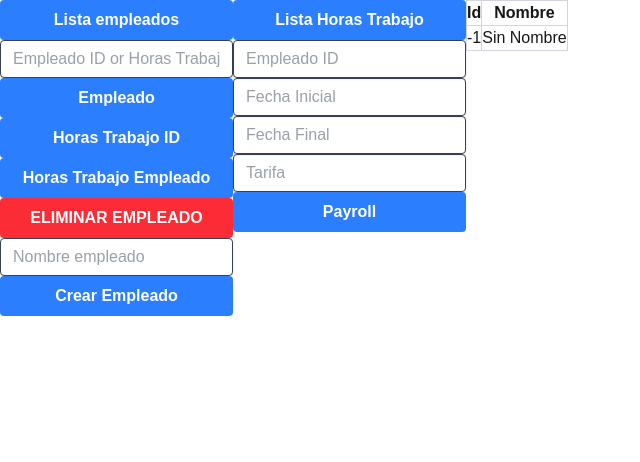
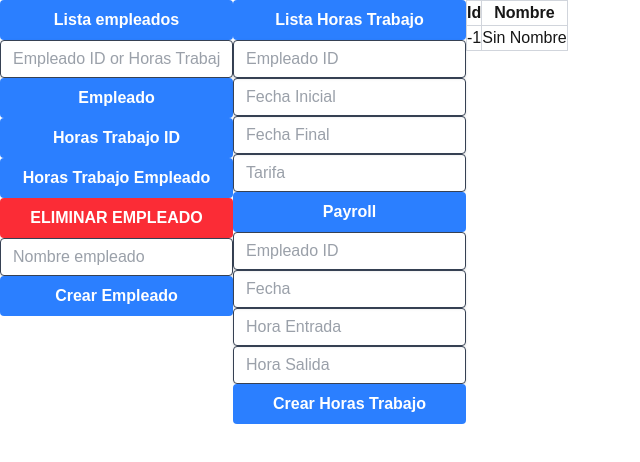
Before and after one commit to robermiranda/segula-web, a Next.js app: page / in a window 1280 px wide. Shown: the top 462 px of the page, without its empty margins (0-640 px from the left). Built offline with nearby package versions, Linux system fonts and the light colour scheme.

Commit message:
se realizan cambios para adaptarse a la nueva respuesta del post payroll

```diff
--- a/src/app/horas-trabajo/[[...slug]]/route.ts
+++ b/src/app/horas-trabajo/[[...slug]]/route.ts
@@ -47,7 +47,7 @@ export async function POST (request: Request,) {
     });
 
     if (! response.ok) {
-        console.log("POST ERROR STATUS", response.status)
+        console.log("POST ERROR STATUS", response)
         return Response.json({
             id: -1,
         });
--- /dev/null
+++ b/src/app/horas-trabajo/post-horas-trabajo.tsx
@@ -0,0 +1,75 @@
+import { useState, ChangeEvent } from "react";
+import type { ThorasTrabajo } from "@/app/main";
+
+export default function PostHorasTrabajo ({
+    setHoraTrabajo,
+    setComponente }: {
+        setHoraTrabajo: (x: ThorasTrabajo) => void,
+        setComponente: (x: string) => void
+    }) {
+
+    const [empleadoId, setEmpleadoId] = useState<number>(-1);
+    const [fecha, setFecha] = useState<string>('');
+    const [horaEntrada, setHoraEntrada] = useState<string>('');
+    const [horaSalida, setHoraSalida] = useState<string>('');
+
+    async function postHorasTrabajo () {
+
+        const body = {
+            empleadoId,
+            fecha,
+            horaEntrada,
+            horaSalida,
+        }
+
+        const response = await fetch('/horas-trabajo', {
+            method: 'POST',
+            body: JSON.stringify(body),
+        });
+
+        const data = await response.json();
+        setHoraTrabajo(data);
+        setComponente('POST_HORAS_TRABAJO');
+    }
+
+    function handleInputChange (event: ChangeEvent<HTMLInputElement>) {
+        const value: string = event.target.value;
+        switch (event.target.name) {
+            case 'empleadoId': setEmpleadoId(parseInt(value)); break;
+            case 'fecha': setFecha(value); break;
+            case 'horaEntrada': setHoraEntrada(value); break;
+            case 'horaSalida': setHoraSalida(value); break;
+        }
+    }
+
+    return (
+        <>
+            <input
+                className="shadow appearance-none border rounded w-full py-2 px-3 text-gray-700 leading-tight focus:outline-none focus:shadow-outline"
+                placeholder="Empleado ID"
+                name="empleadoId"
+                onChange={handleInputChange}/>
+            <input
+                className="shadow appearance-none border rounded w-full py-2 px-3 text-gray-700 leading-tight focus:outline-none focus:shadow-outline"
+                placeholder="Fecha"
+                name="fecha"
+                onChange={handleInputChange}/>
+            <input
+                className="shadow appearance-none border rounded w-full py-2 px-3 text-gray-700 leading-tight focus:outline-none focus:shadow-outline"
+                placeholder="Hora Entrada"
+                name="horaEntrada"
+                onChange={handleInputChange}/>
+            <input
+                className="shadow appearance-none border rounded w-full py-2 px-3 text-gray-700 leading-tight focus:outline-none focus:shadow-outline"
+                placeholder="Hora Salida"
+                name="horaSalida"
+                onChange={handleInputChange}/>
+            <button type="button"
+                onClick={postHorasTrabajo}
+                className="bg-blue-500 hover:bg-blue-700 text-white font-bold py-2 px-4 rounded">
+
+                Crear Horas Trabajo
+            </button>
+        </>
+    );
+}
--- a/src/app/horas-trabajo/respuestas/res-horas-trabajo.tsx
+++ b/src/app/horas-trabajo/respuestas/res-horas-trabajo.tsx
@@ -43,7 +43,7 @@ export default function HorasTrabajoEmpleado ({
 
     if (horasTrabajoId) {
 
-        if ( ! horasTrabajoId.id) return <p>{JSON.stringify(horasTrabajoId)}</p>
+        if ( ! horasTrabajoId.id || horasTrabajoId.id <= 0) return <p>{JSON.stringify(horasTrabajoId)}</p>
         return (
             <>
                 <table className="border-collapse border border-gray-400">
--- a/src/app/horas-trabajo/respuestas/res-payroll.tsx
+++ b/src/app/horas-trabajo/respuestas/res-payroll.tsx
@@ -1,16 +1,19 @@
 import type { Tpayroll } from "@/app/main";
 
-export default function Payroll ({payroll}: {payroll: Tpayroll}) {
+export default function Payroll ({data}: {data: Tpayroll}) {
 
-    if ( ! payroll.payroll) return <p>{JSON.stringify(payroll)}</p>
+    if ( ! data.payrollAcumulado) return <p>{JSON.stringify(data)}</p>
 
     return (
         <>
             <table className="border-collapse border border-gray-400">
                 <thead>
                     <tr>
-                        <th className="border border-gray-300">Dias Trabajados</th>
-                        <th className="border border-gray-300">Horas trabajadas</th>
+                        <th className="border border-gray-300">id</th>
+                        <th className="border border-gray-300">fecha</th>
+                        <th className="border border-gray-300">Hora Entrada</th>
+                        <th className="border border-gray-300">Hora Salida</th>
+                        <th className="border border-gray-300">Total Horas</th>
                         <th className="border border-gray-300">Horas Normales</th>
                         <th className="border border-gray-300">Horas Extra</th>
                         <th className="border border-gray-300">Tarifa</th>
@@ -18,16 +21,24 @@ export default function Payroll ({payroll}: {payroll: Tpayroll}) {
                     </tr>
                 </thead>
                 <tbody>
-                    <tr>
-                        <td className="border border-gray-300">{payroll.diasTrabajados}</td>
-                        <td className="border border-gray-300">{payroll.horasTrabajadas}</td>
-                        <td className="border border-gray-300">{payroll.horasNormales}</td>
-                        <td className="border border-gray-300">{payroll.horasExtra}</td>
-                        <td className="border border-gray-300">{payroll.tarifaHoraria}</td>
-                        <td className="border border-gray-300">{payroll.payroll}</td>
-                    </tr>
+                    {
+                        data.payrollDia.map((d) =>
+                            <tr key={d.id}>
+                                <td className="border border-gray-300">{d.id}</td>
+                                <td className="border border-gray-300">{d.fecha.split('T')[0]}</td>
+                                <td className="border border-gray-300">{d.horaEntrada}</td>
+                                <td className="border border-gray-300">{d.horaSalida}</td>
+                                <td className="border border-gray-300">{d.totalHorasTrabajadas}</td>
+                                <td className="border border-gray-300">{d.horasNormales}</td>
+                                <td className="border border-gray-300">{d.horasExtra}</td>
+                                <td className="border border-gray-300">{d.tarifa}</td>
+                                <td className="border border-gray-300">{d.payroll}</td>
+                            </tr>
+                        )
+                    }
                 </tbody>
             </table>
+            <p>Payroll Acumulado: {data.payrollAcumulado}</p>
         </>
     );
 }
--- a/src/app/main.tsx
+++ b/src/app/main.tsx
@@ -11,6 +11,7 @@ import HorasTrabajoEmpleado from "@/app/horas-trabajo/respuestas/res-horas-traba
 import GetHorasTrabajo from "@/app/horas-trabajo/get-horas-trabajo";
 import GetPayroll from "./horas-trabajo/get-payroll";
 import Payroll from "./horas-trabajo/respuestas/res-payroll";
+import PostHorasTrabajo from "@/app/horas-trabajo/post-horas-trabajo";
 
 export type Templeado = {
     id: number;
@@ -25,24 +26,29 @@ export type ThorasTrabajo = {
     empleadoId: number;
 }
 
-export type Tpayroll = {
-    diasTrabajados: number;
-    horasTrabajadas: number;
+export type TpayrollDia = {
+    id: number;
+    fecha: string;
+    horaEntrada: string;
+    horaSalida: string;
+    empleadoId: number;
+    totalHorasTrabajadas: number;
     horasNormales: number;
     horasExtra: number;
-    tarifaHoraria: number;
+    tarifa: number;
     payroll: number;
+}
+
+export type Tpayroll = {
+    payrollDia: TpayrollDia[];
+    payrollAcumulado: number;
 }
 
 const empleadoNull = {id:-1, nombre:'Sin Nombre'}
 const horasTrabajoNull: ThorasTrabajo = {id:-1, fecha:'', horaEntrada:'', horaSalida:'', empleadoId:-1}
 const payRollNull: Tpayroll = {
-    diasTrabajados:-1,
-    horasTrabajadas:-1,
-    horasNormales:-1,
-    horasExtra:-1,
-    tarifaHoraria:-1,
-    payroll:-1,
+    payrollDia: [],
+    payrollAcumulado: -1
 }
 
 export default function Main () {
@@ -50,6 +56,7 @@ export default function Main () {
     const [empleados, setEmpleados] = useState<Templeado[]>([]);
     const [empleado, setEmpleado] = useState<Templeado>(empleadoNull);
     const [horasTrabajo, setHorasTrabajo] = useState<ThorasTrabajo[]>([]);
+    const [horaTrabajo, setHoraTrabajo] = useState<ThorasTrabajo>(horasTrabajoNull);
     const [horasTrabajoId, setHorasTrabajoId] = useState<ThorasTrabajo>(horasTrabajoNull);
     const [payroll, setPayroll] = useState<Tpayroll>(payRollNull);
     const [componente, setComponente] = useState<string>('EMPLEADO');
@@ -65,7 +72,8 @@ export default function Main () {
             case 'HORAS_TRABAJO_LISTA':
             case 'HORAS_TRABAJO': return <HorasTrabajoEmpleado horasTrabajo={horasTrabajo}></HorasTrabajoEmpleado>
             case 'HORAS_TRABAJO_ID': return <HorasTrabajoEmpleado horasTrabajoId={horasTrabajoId}></HorasTrabajoEmpleado>
-            case 'PAYROLL': return <Payroll payroll={payroll}></Payroll>
+            case 'PAYROLL': return <Payroll data={payroll}></Payroll>
+            case 'POST_HORAS_TRABAJO': return <HorasTrabajoEmpleado horasTrabajoId={horaTrabajo}></HorasTrabajoEmpleado>
         }
     }
 
@@ -86,6 +94,7 @@ export default function Main () {
             <div className="flex flex-col">
                 <GetHorasTrabajo setHorasTrabajo={setHorasTrabajo} setComponente={setComponente}></GetHorasTrabajo>
                 <GetPayroll setPayroll={setPayroll} setComponente={setComponente}></GetPayroll>
+                <PostHorasTrabajo setHoraTrabajo={setHoraTrabajo} setComponente={setComponente}></PostHorasTrabajo>
             </div>
             <div>
                 <ResultComponent></ResultComponent>
```
